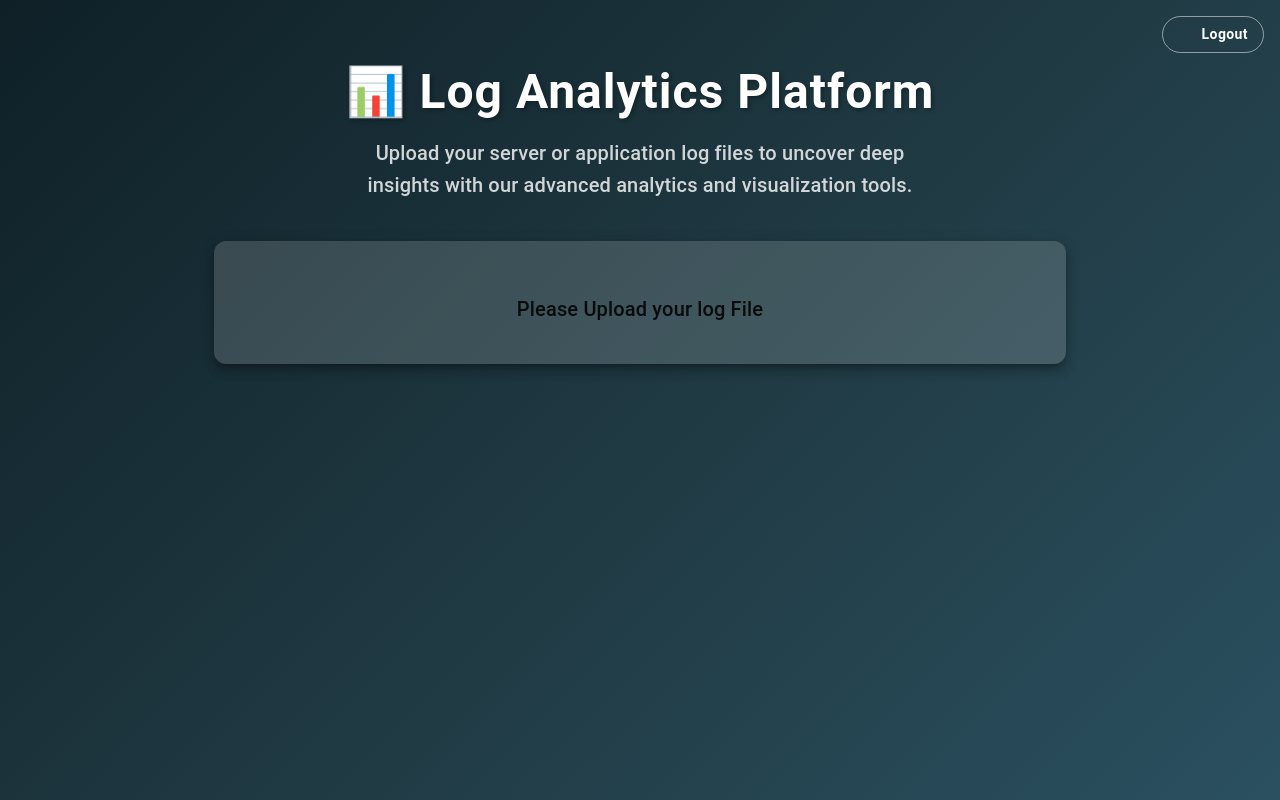
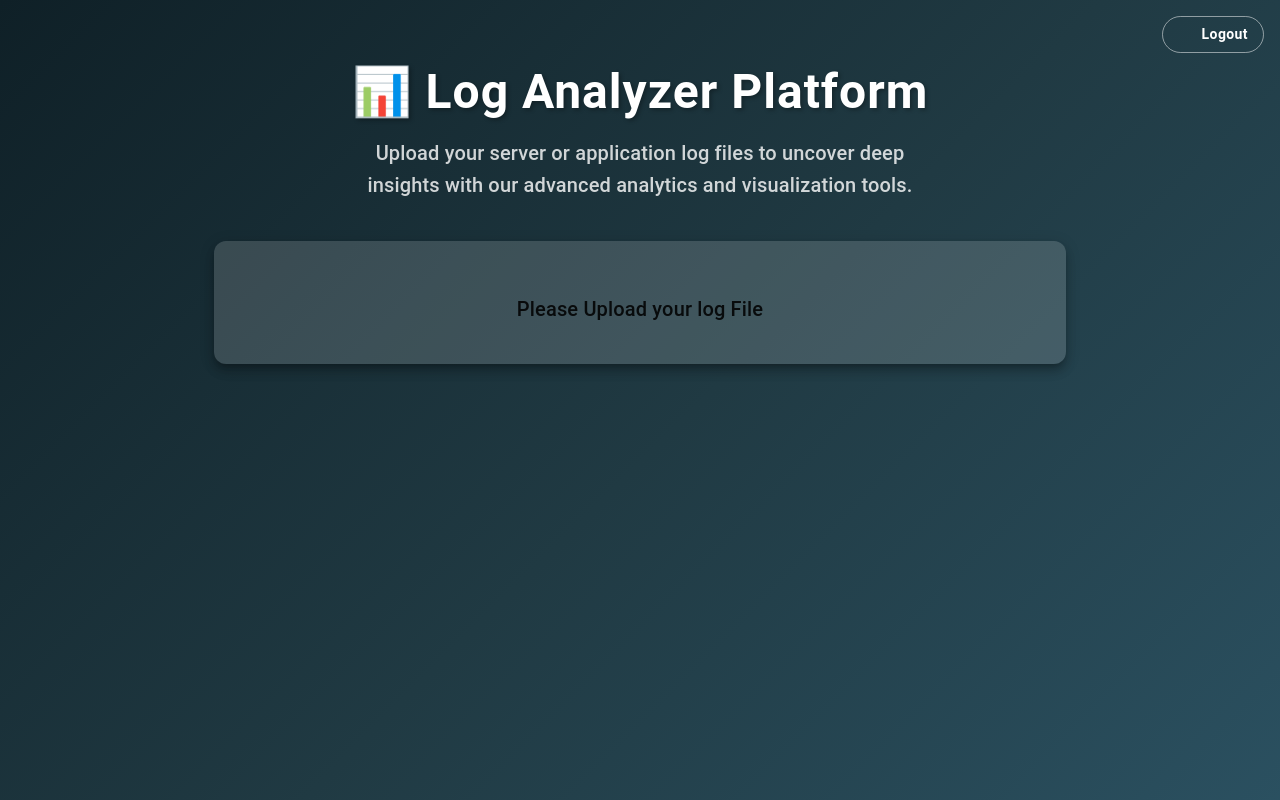
Before and after one commit to as12231/Log_Analyzer_Frontend, a React (Create React App) app: page /dashboard in a window 1280 px wide. Shown: the top 800 px of the page. Built offline with nearby package versions, Linux system fonts and the light colour scheme; some icons are missing; what chartjs-plugin-datalabels would draw is missing.

Commit message:
final commit

```diff
--- a/public/index.html
+++ b/public/index.html
@@ -9,7 +9,7 @@
     <!-- Favicon -->
     <link rel="icon" href="%PUBLIC_URL%/unicorn.png" />
 
-    <title>Log Analytics</title>
+    <title>Log Analyzer</title>
   </head>
   <body>
     <noscript>You need to enable JavaScript to run this app.</noscript>
--- a/src/Pages/LandingPage.js
+++ b/src/Pages/LandingPage.js
@@ -206,7 +206,7 @@ const LandingPage = () => {
               letterSpacing: 1,
             }}
           >
-            📊 Log Analytics Platform
+            📊 Log Analyzer Platform
           </Typography>
           <Typography
             variant="h6"
--- a/src/Pages/LogAnalysisDashboard.js
+++ b/src/Pages/LogAnalysisDashboard.js
@@ -37,7 +37,7 @@ export default function LandingPage() {
 
   const animateCount = (targetFiles, targetRows) => {
     let start = 0;
-    const duration = 2000;
+    const duration = 800;
     const stepTime = 20;
     const steps = duration / stepTime;
     const incrementFiles = targetFiles / steps;
@@ -63,7 +63,7 @@ export default function LandingPage() {
       <AppBar position="static" sx={{ backgroundColor: grey[950] }}>
         <Toolbar>
           <Typography variant="h6" sx={{ flexGrow: 1 }}>
-            Log Analytics
+            Log Analyzer
           </Typography>
           <Stack direction="row" spacing={2}>
             <Button color="inherit" onClick={() => navigate('/login')}>Login</Button>
--- a/src/Pages/LogFileDashboard.js
+++ b/src/Pages/LogFileDashboard.js
@@ -309,7 +309,7 @@ const Dashboard = () => {
           textShadow: '2px 2px 4px rgba(0,0,0,0.3)',
         }}
       >
-        History Log Analytics Insights
+        Log Analytics Insights
       </Typography>
 
       <Box sx={{ display: 'flex', justifyContent: 'center', gap: 2, mb: 4, flexWrap: 'wrap' }}>
--- a/src/Pages/Login.js
+++ b/src/Pages/Login.js
@@ -12,7 +12,7 @@ import { useNavigate } from "react-router-dom";
 
 // Generate CAPTCHA function
 const generateCaptcha = () => {
-  const chars = "ABCDEFGHIJKLMNOPQRSTUVWXYZ0123456789";
+  const chars = "123456789";
   let captcha = "";
   for (let i = 0; i < 6; i++) {
     captcha += chars.charAt(Math.floor(Math.random() * chars.length));
```
Also changed, not shown: 1 other file (tests, documents, lock files or other folders).
